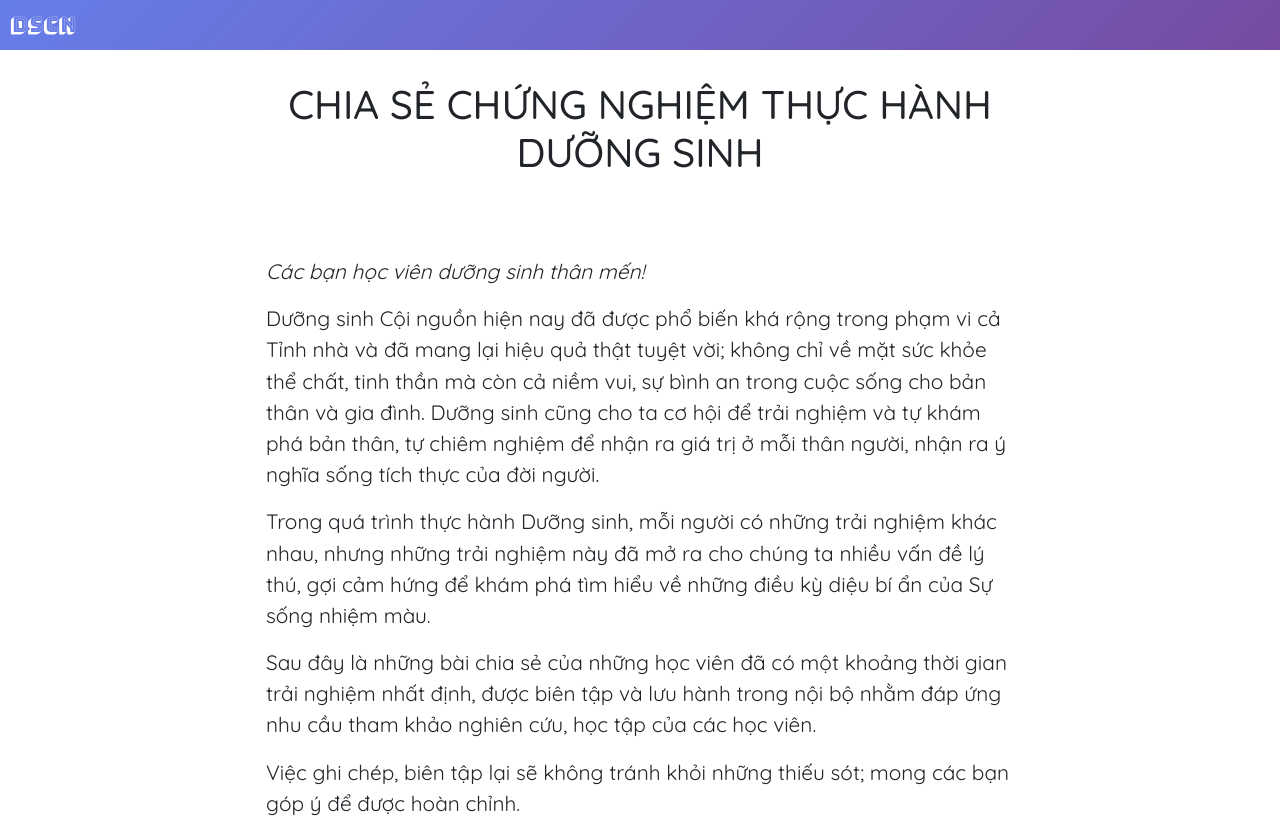
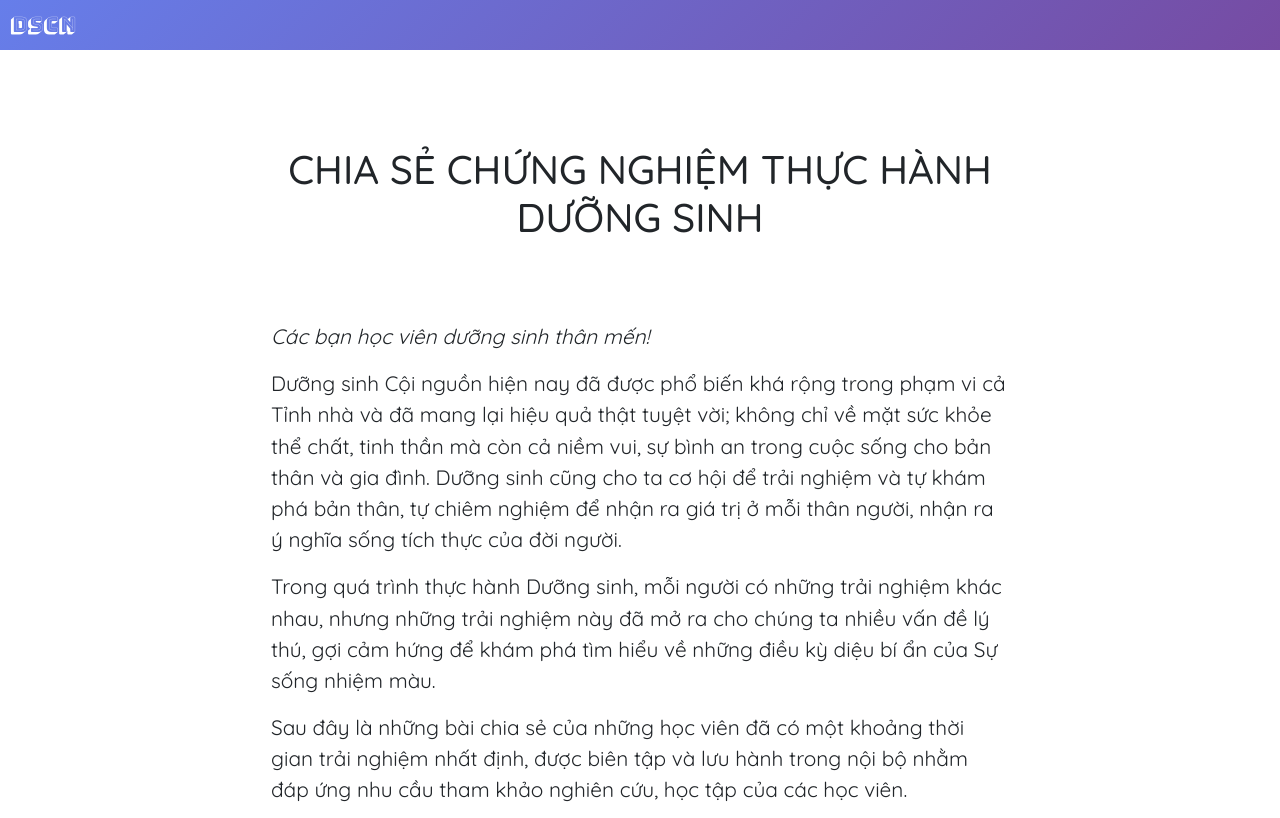
Before and after one commit to longla/dscn-next, a Next.js app: page /chiase in a window 1280 px wide. Shown: the top 818 px of the page. Built offline with nearby package versions, Linux system fonts and the light colour scheme.

Commit message:
update styles

```diff
--- a/sass/_layout.scss
+++ b/sass/_layout.scss
@@ -1,5 +1,6 @@
 
 @import "./variables";
+@import "./mixins";
 
 .page-icon{
     color: white;
@@ -12,10 +13,11 @@
 
 .app-main{
     &__container{
-    padding-right: $spacer-m;
-    padding-left: $spacer-m;
-    max-width: 768px;
-    margin-left: auto;
-    margin-right:auto;
+        @include px(3);
+        @include py(6);
+        max-width: 768px;
+        margin-left: auto;
+        margin-right:auto;
+
     }
 }
--- a/sass/_nav.scss
+++ b/sass/_nav.scss
@@ -25,6 +25,7 @@
                         text-align: center;
                         .nav-item{
                             @include btn-link();
+                            @include py(3);
                     }
                 }
     }
--- a/sass/_variables.scss
+++ b/sass/_variables.scss
@@ -15,5 +15,6 @@ $spacers: (
     2: ($spacer-base * 2),
     3: ($spacer-base * 3),
     4: ($spacer-base * 5),
-    5: ($spacer-base * 8)
+    5: ($spacer-base * 8),
+    6: ($spacer-base * 13)
 );
```
